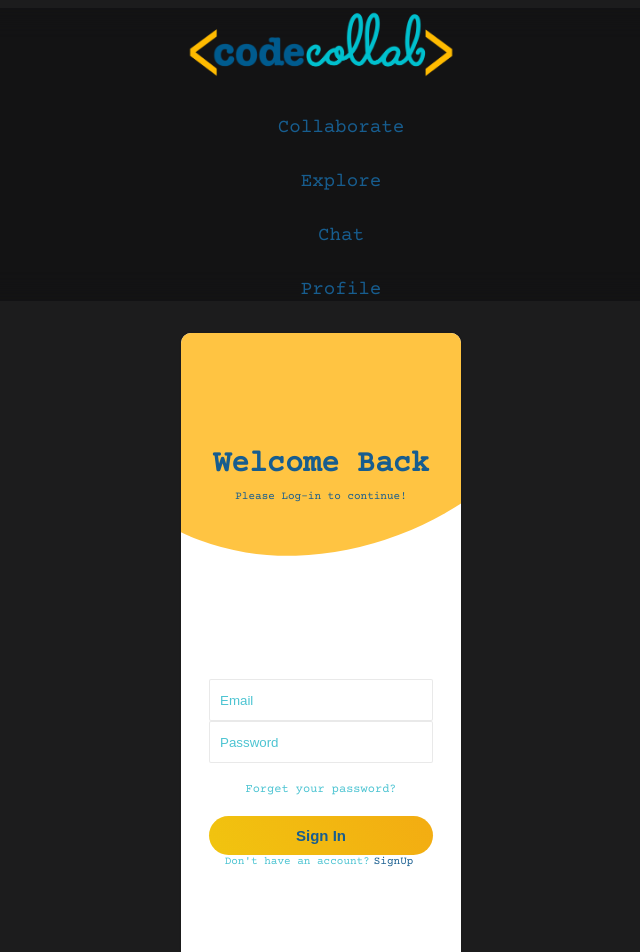
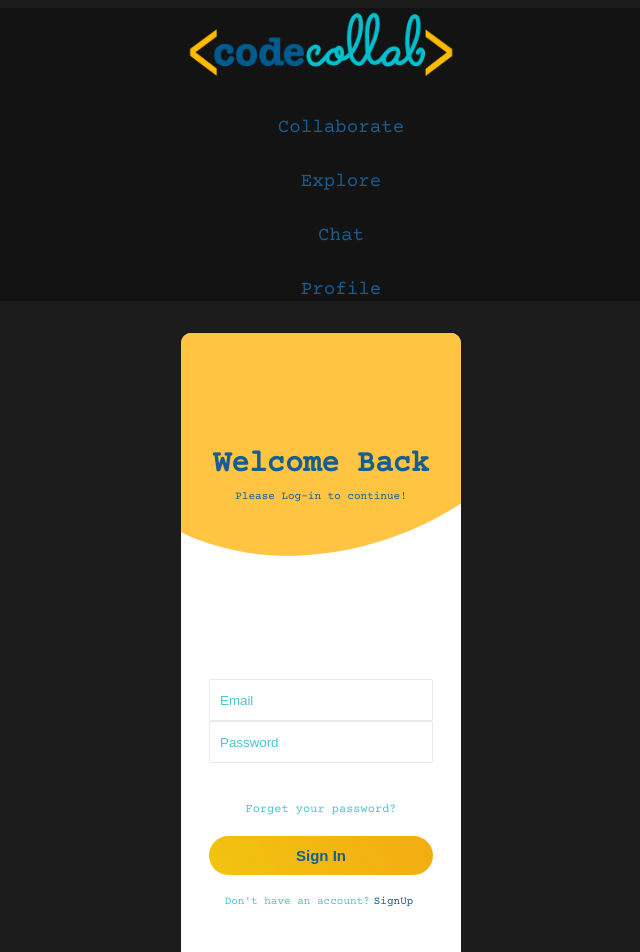
Before and after one commit to DallasSybrowsky/CodeCollab, a React (Create React App) app in the folder codebase/client/: page / in a window 1280 px wide. Shown: the top 952 px of the page, without its empty margins (319-959 px from the left). Built offline with nearby package versions, Linux system fonts and the light colour scheme; the HTML template or start-up script is replaced by a standard one; a web font is replaced by a local one.

Commit message:
made css form changes

```diff
--- a/codebase/client/src/App.css
+++ b/codebase/client/src/App.css
@@ -3,8 +3,9 @@
 }
 
 #muted-link{
- padding: 20px;
- font-size: 12px;
+ padding: 20px !important;
+ font-size: 12px !important;
+ margin-top: 20px !important;
 }
 
 #small-text
@@ -16,3 +17,15 @@
 #bold{
   color: #175D8F;
 }
+
+#signup-container{
+  padding-bottom: 2em;
+}
+
+#signup-button{
+  padding: 15px;
+}
+
+#login-button{
+  margin-bottom: 20px !important;
+}
--- a/codebase/client/src/components/accountBox/LoginForm.js
+++ b/codebase/client/src/components/accountBox/LoginForm.js
@@ -31,7 +31,7 @@ export function LoginForm(props) {
         Forget your password?
       </MutedLink>
 
-      <SubmitButton type="submit">Sign In</SubmitButton>
+      <SubmitButton  id="login-button"type="submit">Sign In</SubmitButton>
 
       <MutedLink id=" muted-link" href="#">
         Don't have an account?
--- a/codebase/client/src/components/accountBox/SignupForm.js
+++ b/codebase/client/src/components/accountBox/SignupForm.js
@@ -16,15 +16,15 @@ export function SignupForm() {
     return (
         <BoxContainer>
       <FormContainer id="signup-container">
-        <Input id="signup-input" type="text" placeholder="Name or Handle" />
+        <Input id="signup-input" type="text" placeholder="Username" />
         <Input id="signup-input" type="email" placeholder="Email" />
         <Input id="signup-input" type="password" placeholder="Password" />
-        <Input  id="signup-input"type="password" placeholder="Confirm Password" />
+
       </FormContainer>
 
 
 
-      <SubmitButton id="" type="submit">Sign Up</SubmitButton>
+      <SubmitButton id="signup-button" type="submit">Sign Up</SubmitButton>
 
       <MutedLink id="muted-link" href="#">
         Already have an account?<BoldLink  id="bold" href="#" onClick={switchToSignin}>SignIn </BoldLink>
```
